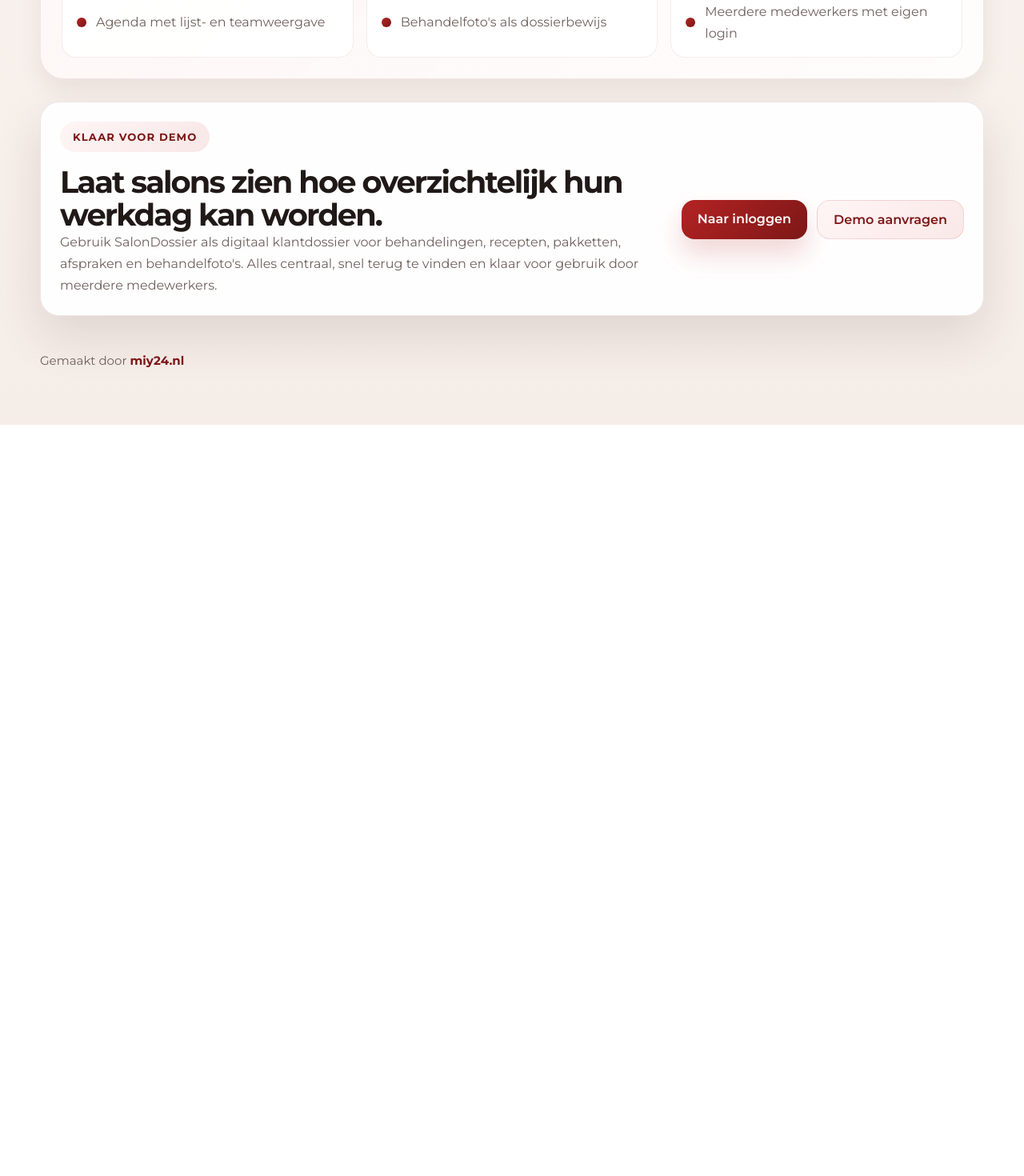
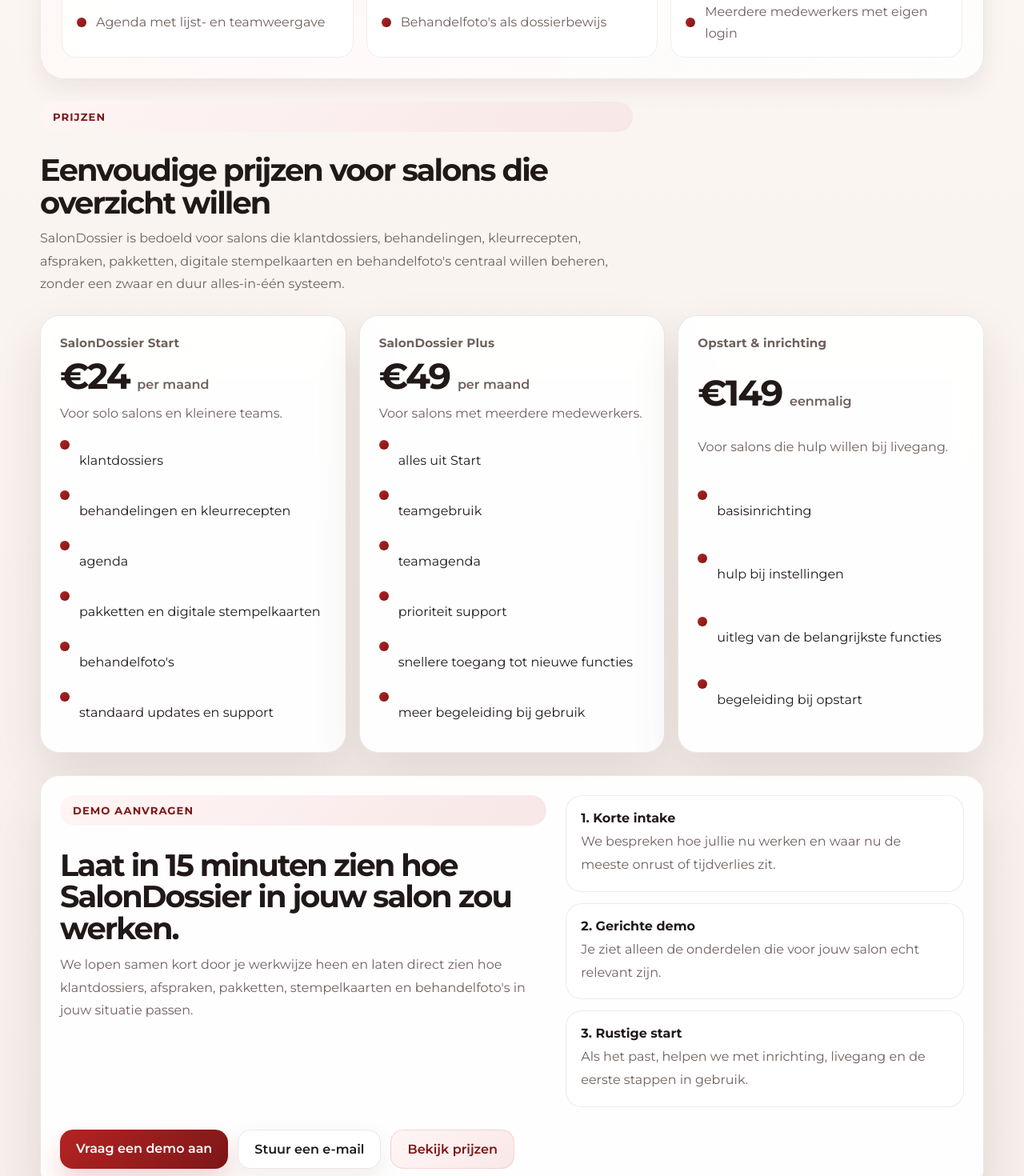
Before and after one commit to makeityours24/servicedossier, a Next.js app: page / in a window 1280 px wide. Shown: the part 1820-3290 px from the top of the page at 80% size. Before the commit the page ends 2351 px from the top, so only its background shows below. Built offline with nearby package versions, Linux system fonts and the light colour scheme; no server answers.

Commit message:
Add stronger demo request call-to-action on the landing page

```diff
--- a/app/globals.css
+++ b/app/globals.css
@@ -178,7 +178,8 @@
 
 .landing-demo-grid,
 .landing-kaarten,
-.landing-module-grid {
+.landing-module-grid,
+.landing-pricing-grid {
   display: grid;
   gap: 16px;
 }
@@ -239,6 +240,111 @@
 
 .landing-module-grid {
   grid-template-columns: repeat(3, minmax(0, 1fr));
+}
+
+.landing-pricing-grid {
+  grid-template-columns: repeat(3, minmax(0, 1fr));
+}
+
+.landing-pricing-card {
+  display: grid;
+  gap: 20px;
+  padding: 24px;
+}
+
+.landing-pricing-head {
+  display: grid;
+  gap: 10px;
+}
+
+.landing-pricing-head h3 {
+  margin: 0;
+  font-size: 1.1rem;
+}
+
+.landing-pricing-head p {
+  margin: 0;
+  color: var(--subtekst);
+  line-height: 1.7;
+}
+
+.landing-pricing-price {
+  display: flex;
+  align-items: baseline;
+  gap: 10px;
+}
+
+.landing-pricing-price strong {
+  font-size: clamp(2rem, 4vw, 2.8rem);
+  line-height: 1;
+  letter-spacing: -0.05em;
+}
+
+.landing-pricing-price span {
+  color: var(--subtekst);
+  font-weight: 600;
+}
+
+.landing-pricing-features {
+  display: grid;
+  gap: 12px;
+}
+
+.landing-pricing-feature {
+  display: flex;
+  align-items: flex-start;
+  gap: 12px;
+}
+
+.landing-demo-request {
+  display: grid;
+  grid-template-columns: minmax(0, 1.1fr) minmax(280px, 0.9fr);
+  gap: 24px;
+  padding: 28px;
+  align-items: start;
+}
+
+.landing-demo-request-copy {
+  display: grid;
+  gap: 12px;
+}
+
+.landing-demo-request-copy h2 {
+  margin: 0;
+  font-size: clamp(1.9rem, 3vw, 2.8rem);
+  line-height: 1.02;
+  letter-spacing: -0.05em;
+}
+
+.landing-demo-request-copy p,
+.landing-demo-step p {
+  margin: 0;
+  color: var(--subtekst);
+  line-height: 1.8;
+}
+
+.landing-demo-request-steps {
+  display: grid;
+  gap: 14px;
+}
+
+.landing-demo-step {
+  padding: 18px;
+  border-radius: 20px;
+  border: 1px solid rgba(176, 141, 141, 0.18);
+  background: rgba(255, 255, 255, 0.82);
+}
+
+.landing-demo-step strong {
+  display: block;
+  margin-bottom: 6px;
+}
+
+.landing-demo-request-actions {
+  display: flex;
+  flex-wrap: wrap;
+  gap: 12px;
+  margin-top: 4px;
 }
 
 .landing-module {
@@ -992,6 +1098,8 @@
   .landing-hero,
   .landing-kaarten,
   .landing-module-grid,
+  .landing-pricing-grid,
+  .landing-demo-request,
   .landing-cta {
     grid-template-columns: 1fr;
   }
@@ -1033,7 +1141,8 @@
   }
 
   .landing-demo-grid,
-  .landing-module-grid {
+  .landing-module-grid,
+  .landing-pricing-grid {
     grid-template-columns: 1fr;
   }
 
--- a/app/page.tsx
+++ b/app/page.tsx
@@ -35,6 +35,49 @@
   "Agenda met lijst- en teamweergave",
   "Behandelfoto's als dossierbewijs",
   "Meerdere medewerkers met eigen login"
+];
+
+const pricingPlans = [
+  {
+    naam: "SalonDossier Start",
+    prijs: "€24",
+    periode: "per maand",
+    doelgroep: "Voor solo salons en kleinere teams.",
+    features: [
+      "klantdossiers",
+      "behandelingen en kleurrecepten",
+      "agenda",
+      "pakketten en digitale stempelkaarten",
+      "behandelfoto's",
+      "standaard updates en support"
+    ]
+  },
+  {
+    naam: "SalonDossier Plus",
+    prijs: "€49",
+    periode: "per maand",
+    doelgroep: "Voor salons met meerdere medewerkers.",
+    features: [
+      "alles uit Start",
+      "teamgebruik",
+      "teamagenda",
+      "prioriteit support",
+      "snellere toegang tot nieuwe functies",
+      "meer begeleiding bij gebruik"
+    ]
+  },
+  {
+    naam: "Opstart & inrichting",
+    prijs: "€149",
+    periode: "eenmalig",
+    doelgroep: "Voor salons die hulp willen bij livegang.",
+    features: [
+      "basisinrichting",
+      "hulp bij instellingen",
+      "uitleg van de belangrijkste functies",
+      "begeleiding bij opstart"
+    ]
+  }
 ];
 
 export default async function HomePage() {
@@ -162,6 +205,85 @@
         </div>
       </section>
 
+      <section className="landing-sectie container" id="prijzen">
+        <div className="landing-sectie-kop">
+          <span className="logo-label">Prijzen</span>
+          <h2>Eenvoudige prijzen voor salons die overzicht willen</h2>
+          <p>
+            SalonDossier is bedoeld voor salons die klantdossiers, behandelingen, kleurrecepten,
+            afspraken, pakketten, digitale stempelkaarten en behandelfoto&apos;s centraal willen
+            beheren, zonder een zwaar en duur alles-in-één systeem.
+          </p>
+        </div>
+
+        <div className="landing-pricing-grid">
+          {pricingPlans.map((plan) => (
+            <article key={plan.naam} className="kaart landing-pricing-card">
+              <div className="landing-pricing-head">
+                <h3>{plan.naam}</h3>
+                <div className="landing-pricing-price">
+                  <strong>{plan.prijs}</strong>
+                  <span>{plan.periode}</span>
+                </div>
+                <p>{plan.doelgroep}</p>
+              </div>
+
+              <div className="landing-pricing-features">
+                {plan.features.map((feature) => (
+                  <div key={feature} className="landing-pricing-feature">
+                    <span className="landing-module-dot" />
+                    <p>{feature}</p>
+                  </div>
+                ))}
+              </div>
+            </article>
+          ))}
+        </div>
+      </section>
+
+      <section className="landing-sectie container">
+        <div className="landing-demo-request kaart">
+          <div className="landing-demo-request-copy">
+            <span className="logo-label">Demo aanvragen</span>
+            <h2>Laat in 15 minuten zien hoe SalonDossier in jouw salon zou werken.</h2>
+            <p>
+              We lopen samen kort door je werkwijze heen en laten direct zien hoe klantdossiers,
+              afspraken, pakketten, stempelkaarten en behandelfoto&apos;s in jouw situatie passen.
+            </p>
+          </div>
+
+          <div className="landing-demo-request-steps">
+            <div className="landing-demo-step">
+              <strong>1. Korte intake</strong>
+              <p>We bespreken hoe jullie nu werken en waar nu de meeste onrust of tijdverlies zit.</p>
+            </div>
+            <div className="landing-demo-step">
+              <strong>2. Gerichte demo</strong>
+              <p>Je ziet alleen de onderdelen die voor jouw salon echt relevant zijn.</p>
+            </div>
+            <div className="landing-demo-step">
+              <strong>3. Rustige start</strong>
+              <p>Als het past, helpen we met inrichting, livegang en de eerste stappen in gebruik.</p>
+            </div>
+          </div>
+
+          <div className="landing-demo-request-actions">
+            <a
+              href="mailto:platform@miy24.nl?subject=Demo%20aanvraag%20SalonDossier"
+              className="knop"
+            >
+              Vraag een demo aan
+            </a>
+            <a href="mailto:platform@miy24.nl" className="knop-secundair">
+              Stuur een e-mail
+            </a>
+            <a href="#prijzen" className="knop-zacht">
+              Bekijk prijzen
+            </a>
+          </div>
+        </div>
+      </section>
+
       <section className="landing-sectie container">
         <div className="landing-cta kaart">
           <div>
```
Also changed, not shown: 1 other file (tests, documents, lock files or other folders).
